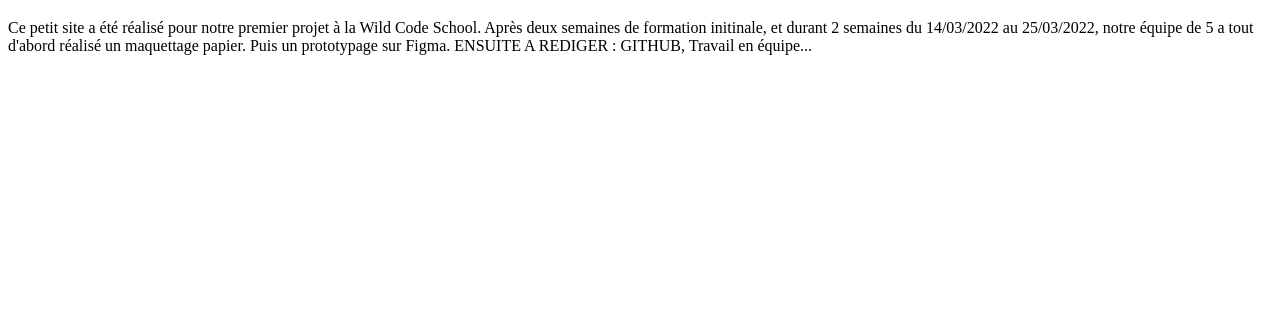
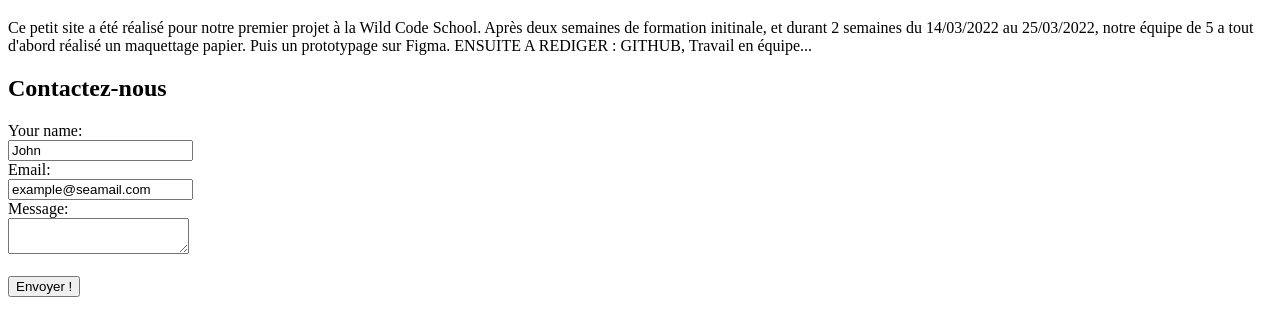
Before and after one commit to JenniferDELEO/Wild-P1-TokyoExpress, a website: page aboutus.html in a window 1280 px wide. Shown: the part 61-396 px from the top of the page. Drawn offline with Linux system fonts and the light colour scheme.

Commit message:
state at the end of the day

```diff
--- a/aboutus.html
+++ b/aboutus.html
@@ -12,16 +12,33 @@
       <h1>A propos de nous</h1>
     </head>
 
-    <p id="aboutUsIntro">Ce petit site a été réalisé pour notre premier projet à la Wild Code School. Après deux semaines de formation initinale, et durant 2 semaines du 14/03/2022
-        au 25/03/2022, notre équipe de 5 a tout d'abord réalisé un maquettage papier. Puis un prototypage sur Figma. ENSUITE A REDIGER  : GITHUB, Travail en équipe...
+    <p id="aboutUsIntro">
+      Ce petit site a été réalisé pour notre premier projet à la Wild Code
+      School. Après deux semaines de formation initinale, et durant 2 semaines
+      du 14/03/2022 au 25/03/2022, notre équipe de 5 a tout d'abord réalisé un
+      maquettage papier. Puis un prototypage sur Figma. ENSUITE A REDIGER :
+      GITHUB, Travail en équipe...
     </p>
-    <div id="contactUs">
+      <h2>Contactez-nous</h2>
 
+<!-- JAVASCRIPT A FAIRE pour récupérer les données du formulaire-->
+      <div id="aboutUscontact">
+        <form id="contactFormAboutus">
+          <label for="name">Your name:</label><br />
+          <input type="text" id="name" name="name" value="John" /><br />
+          <label for="email">Email:</label><br />
+          <input
+            type="email"
+            id="email"
+            name="email"
+            value="example@seamail.com"
+          /><br />
+          <label for="message">Message:</label><br />
+          <textarea id="message" name="message"></textarea>
+          <br /><br />
+          <input type="submit" value="Envoyer !" />
+        </form>
     </div>
-    <div id="theTeam">
-
-    </div>
-
-
+    <div id="theTeam"></div>
   </body>
 </html>
```
Also changed, not shown: assets/aboutUs_Anna.jpg (added), assets/aboutUs_Claire.jpg (added), assets/aboutUs_Gaspard.jpg (added), assets/aboutUs_Jen.jpg (added), assets/aboutUs_PolaroidBackground.png (added).
